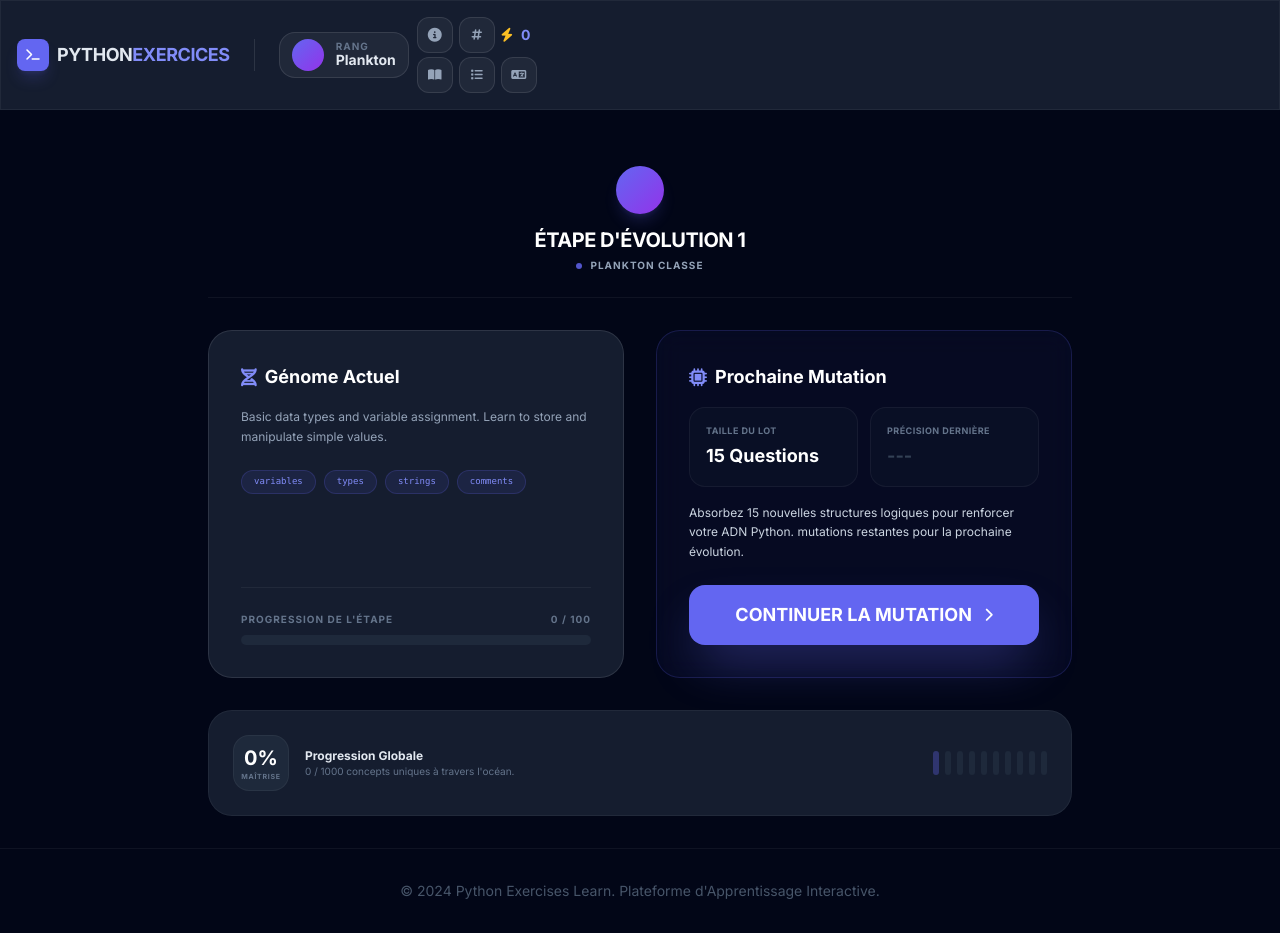
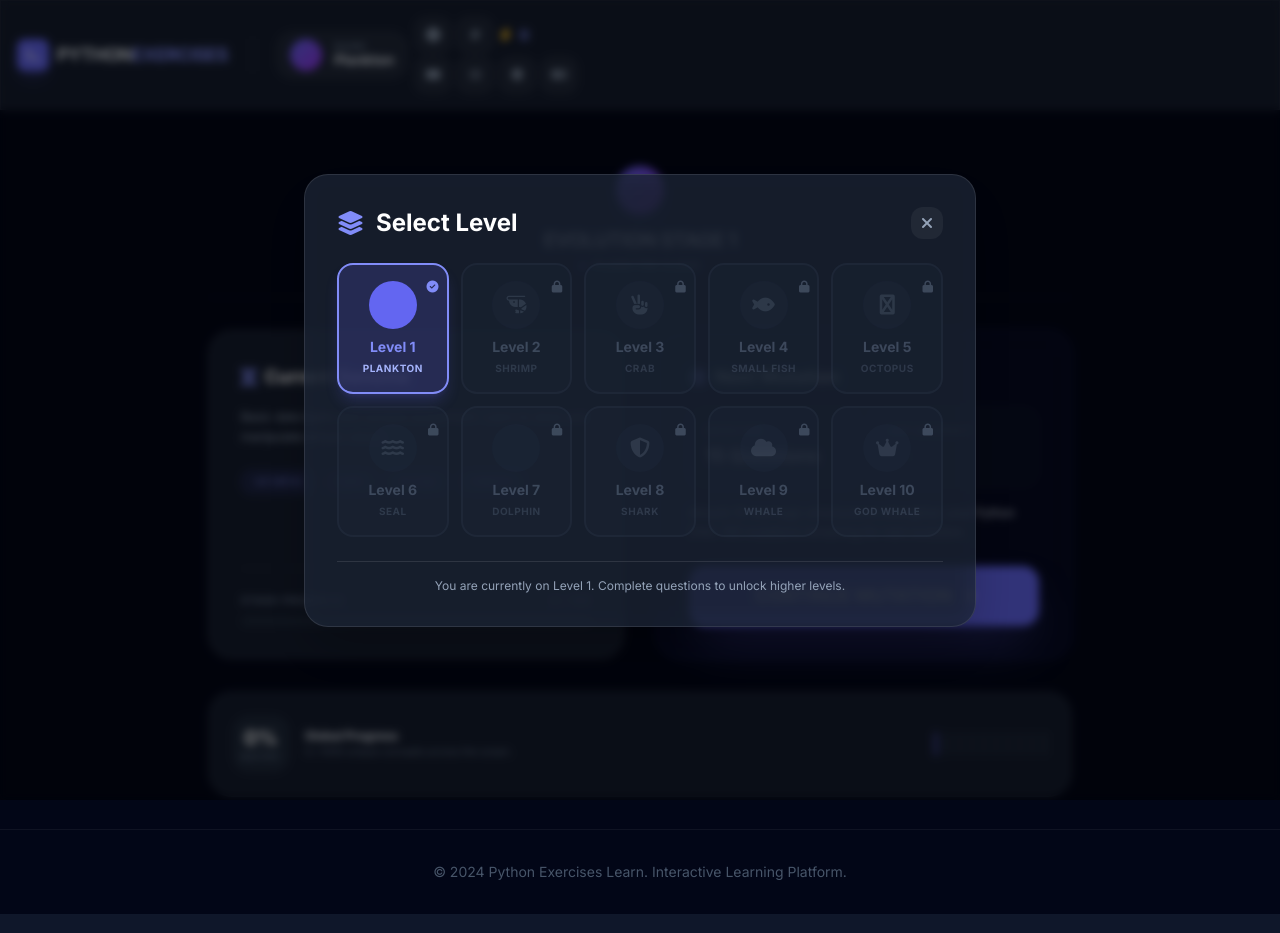
Before and after one commit to llomj/python-exercises-learn, a React (Vite) app: page / in a window 1280 px wide. Both pictures are taken after a click on the button 517 px from the left and 75 px from the top of the page. Built offline with nearby package versions, Linux system fonts and the light colour scheme.

Commit message:
Add level selector icon and modal, add row.md for layout testing

```diff
--- a/src/App.tsx
+++ b/src/App.tsx
@@ -7,6 +7,7 @@ import { GlossaryView } from './components/GlossaryView';
 import { OperationsView } from './components/OperationsView';
 import { IdSearchModal } from './components/IdSearchModal';
 import { IdLogView } from './components/IdLogView';
+import { LevelSelectorModal } from './components/LevelSelectorModal';
 import { IdLogEntry } from './types';
 import { LEVELS, XP_PER_QUESTION, QUESTIONS_PER_LEVEL } from './constants';
 import { useLanguage } from './contexts/LanguageContext';
@@ -35,9 +36,17 @@ const App: React.FC = () => {
   const [showOperations, setShowOperations] = useState(false);
   const [showIdSearch, setShowIdSearch] = useState(false);
   const [showIdLog, setShowIdLog] = useState(false);
+  const [showLevelSelector, setShowLevelSelector] = useState(false);
 
   const toggleLanguage = () => {
     setLanguage(language === 'en' ? 'fr' : 'en');
+  };
+
+  const handleLevelChange = (level: number) => {
+    setStats(prev => ({
+      ...prev,
+      currentLevel: level
+    }));
   };
 
   useEffect(() => {
@@ -239,6 +248,13 @@ const App: React.FC = () => {
                     </button>
                   )}
                   <button
+                    onClick={() => setShowLevelSelector(true)}
+                    className="w-9 h-9 flex items-center justify-center rounded-xl border border-white/10 bg-white/5 hover:bg-white/10 text-slate-400 hover:text-white transition-all text-xs"
+                    title="Select Level"
+                  >
+                    <i className="fas fa-layer-group"></i>
+                  </button>
+                  <button
                     onClick={toggleLanguage}
                     className="w-9 h-9 flex items-center justify-center rounded-xl border border-white/10 bg-white/5 hover:bg-white/10 text-slate-400 hover:text-white transition-all text-xs"
                     title={language === 'en' ? 'Français' : 'English'}
@@ -373,6 +389,16 @@ const App: React.FC = () => {
           onClose={() => setShowIdLog(false)}
         />
       )}
+
+      {/* Level Selector Modal */}
+      {showLevelSelector && (
+        <LevelSelectorModal
+          currentLevel={stats.currentLevel}
+          highestUnlockedLevel={stats.highestUnlockedLevel}
+          onSelectLevel={handleLevelChange}
+          onClose={() => setShowLevelSelector(false)}
+        />
+      )}
     </div>
   );
 };
--- /dev/null
+++ b/src/components/LevelSelectorModal.tsx
@@ -0,0 +1,131 @@
+import React from 'react';
+import { LEVELS } from '../constants';
+import { PersonaStage } from '../types';
+import { useLanguage } from '../contexts/LanguageContext';
+
+interface LevelSelectorModalProps {
+  currentLevel: number;
+  highestUnlockedLevel: number;
+  onSelectLevel: (level: number) => void;
+  onClose: () => void;
+}
+
+export const LevelSelectorModal: React.FC<LevelSelectorModalProps> = ({
+  currentLevel,
+  highestUnlockedLevel,
+  onSelectLevel,
+  onClose
+}) => {
+  const { t } = useLanguage();
+
+  const handleLevelSelect = (level: number) => {
+    if (level <= highestUnlockedLevel) {
+      onSelectLevel(level);
+      onClose();
+    }
+  };
+
+  const getPersonaIcon = (persona: PersonaStage): string => {
+    const personaIcons: Record<PersonaStage, string> = {
+      [PersonaStage.PLANKTON]: "fa-microbe",
+      [PersonaStage.SHRIMP]: "fa-shrimp",
+      [PersonaStage.CRAB]: "fa-hand-peace",
+      [PersonaStage.SMALL_FISH]: "fa-fish",
+      [PersonaStage.OCTOPUS]: "fa-octopus-deploy",
+      [PersonaStage.SEAL]: "fa-water",
+      [PersonaStage.DOLPHIN]: "fa-dolphin",
+      [PersonaStage.SHARK]: "fa-shield-halved",
+      [PersonaStage.WHALE]: "fa-cloud",
+      [PersonaStage.GOD_WHALE]: "fa-crown",
+    };
+    return personaIcons[persona] || 'fa-circle';
+  };
+
+  return (
+    <div className="fixed inset-0 bg-black/50 backdrop-blur-sm z-50 flex items-center justify-center p-4">
+      <div className="glass rounded-3xl p-8 max-w-2xl w-full max-h-[90vh] overflow-y-auto space-y-6 animate-in zoom-in duration-300 shadow-2xl border border-white/10">
+        <div className="flex items-center justify-between">
+          <h2 className="text-2xl font-black text-white flex items-center gap-3">
+            <i className="fas fa-layer-group text-indigo-400"></i> Select Level
+          </h2>
+          <button
+            onClick={onClose}
+            className="w-8 h-8 flex items-center justify-center rounded-xl bg-white/5 hover:bg-white/10 text-slate-400 hover:text-white transition-all"
+          >
+            <i className="fas fa-times"></i>
+          </button>
+        </div>
+
+        <div className="grid grid-cols-2 sm:grid-cols-5 gap-3">
+          {LEVELS.map((levelInfo) => {
+            const isLocked = levelInfo.level > highestUnlockedLevel;
+            const isCurrent = levelInfo.level === currentLevel;
+            const isUnlocked = levelInfo.level <= highestUnlockedLevel;
+
+            return (
+              <button
+                key={levelInfo.level}
+                onClick={() => handleLevelSelect(levelInfo.level)}
+                disabled={isLocked}
+                className={`
+                  relative p-4 rounded-2xl border-2 transition-all
+                  ${isCurrent
+                    ? 'bg-indigo-500/20 border-indigo-400 shadow-lg shadow-indigo-500/20'
+                    : isUnlocked
+                    ? 'bg-white/5 border-white/10 hover:bg-white/10 hover:border-white/20 cursor-pointer'
+                    : 'bg-slate-800/50 border-slate-700/50 opacity-50 cursor-not-allowed'
+                  }
+                `}
+              >
+                {isLocked && (
+                  <div className="absolute top-2 right-2">
+                    <i className="fas fa-lock text-slate-500 text-xs"></i>
+                  </div>
+                )}
+                {isCurrent && (
+                  <div className="absolute top-2 right-2">
+                    <i className="fas fa-check-circle text-indigo-400 text-xs"></i>
+                  </div>
+                )}
+                <div className="flex flex-col items-center gap-2">
+                  <div className={`w-12 h-12 rounded-full flex items-center justify-center text-xl ${
+                    isCurrent
+                      ? 'bg-indigo-500'
+                      : isUnlocked
+                      ? 'bg-slate-700'
+                      : 'bg-slate-800'
+                  }`}>
+                    <i className={`fas ${getPersonaIcon(levelInfo.persona)} ${
+                      isCurrent ? 'text-white' : isUnlocked ? 'text-slate-400' : 'text-slate-600'
+                    }`}></i>
+                  </div>
+                  <div className="text-center">
+                    <div className={`text-sm font-black ${
+                      isCurrent ? 'text-indigo-400' : isUnlocked ? 'text-white' : 'text-slate-500'
+                    }`}>
+                      Level {levelInfo.level}
+                    </div>
+                    <div className={`text-[10px] font-bold uppercase tracking-wider mt-1 ${
+                      isCurrent ? 'text-indigo-300' : isUnlocked ? 'text-slate-400' : 'text-slate-600'
+                    }`}>
+                      {levelInfo.persona}
+                    </div>
+                  </div>
+                </div>
+              </button>
+            );
+          })}
+        </div>
+
+        <div className="pt-4 border-t border-white/10">
+          <p className="text-xs text-slate-400 text-center">
+            {currentLevel === highestUnlockedLevel
+              ? `You are currently on Level ${currentLevel}. Complete questions to unlock higher levels.`
+              : `Current Level: ${currentLevel} • Highest Unlocked: ${highestUnlockedLevel}`
+            }
+          </p>
+        </div>
+      </div>
+    </div>
+  );
+};
```
Also changed, not shown: 1 other file (tests, documents, lock files or other folders).
